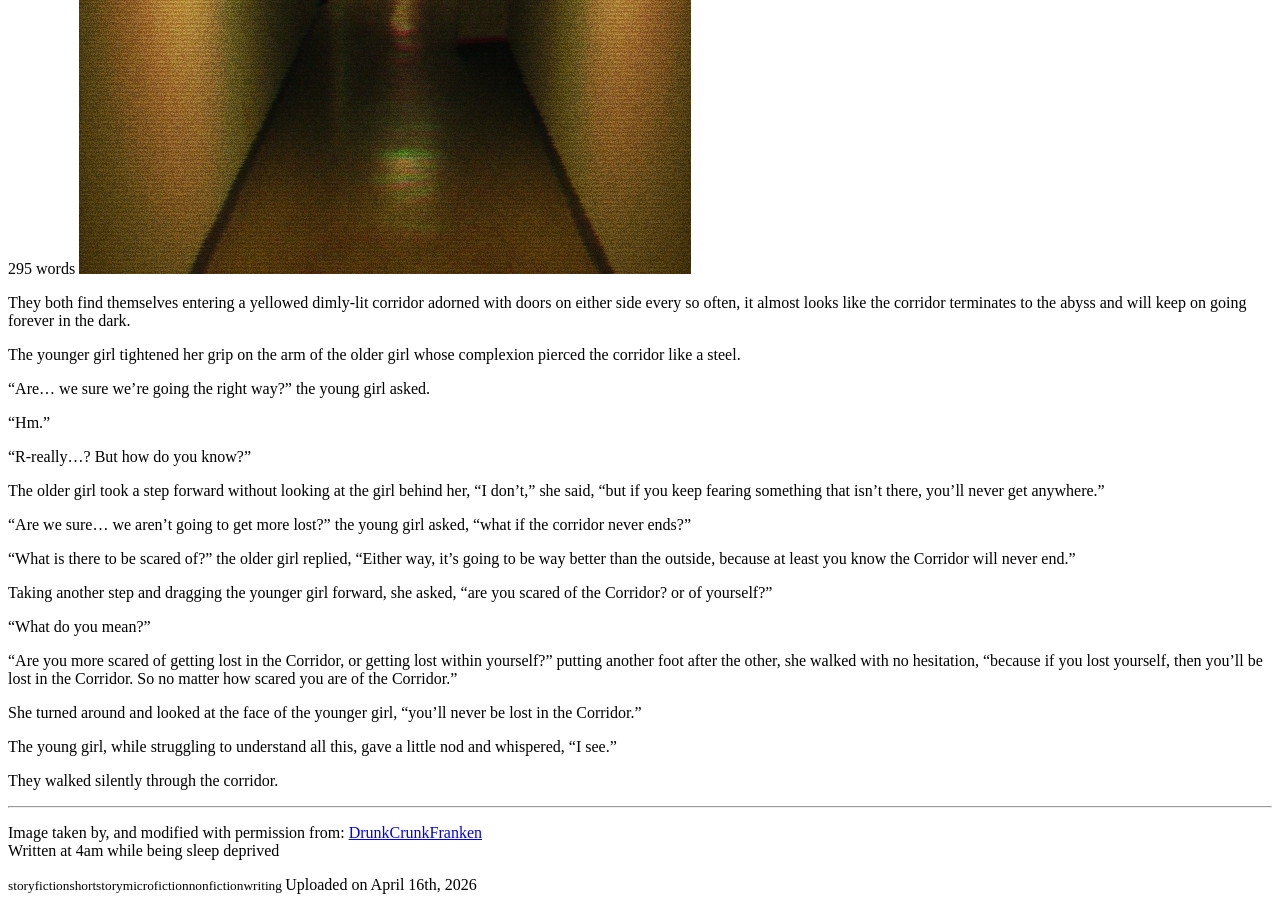
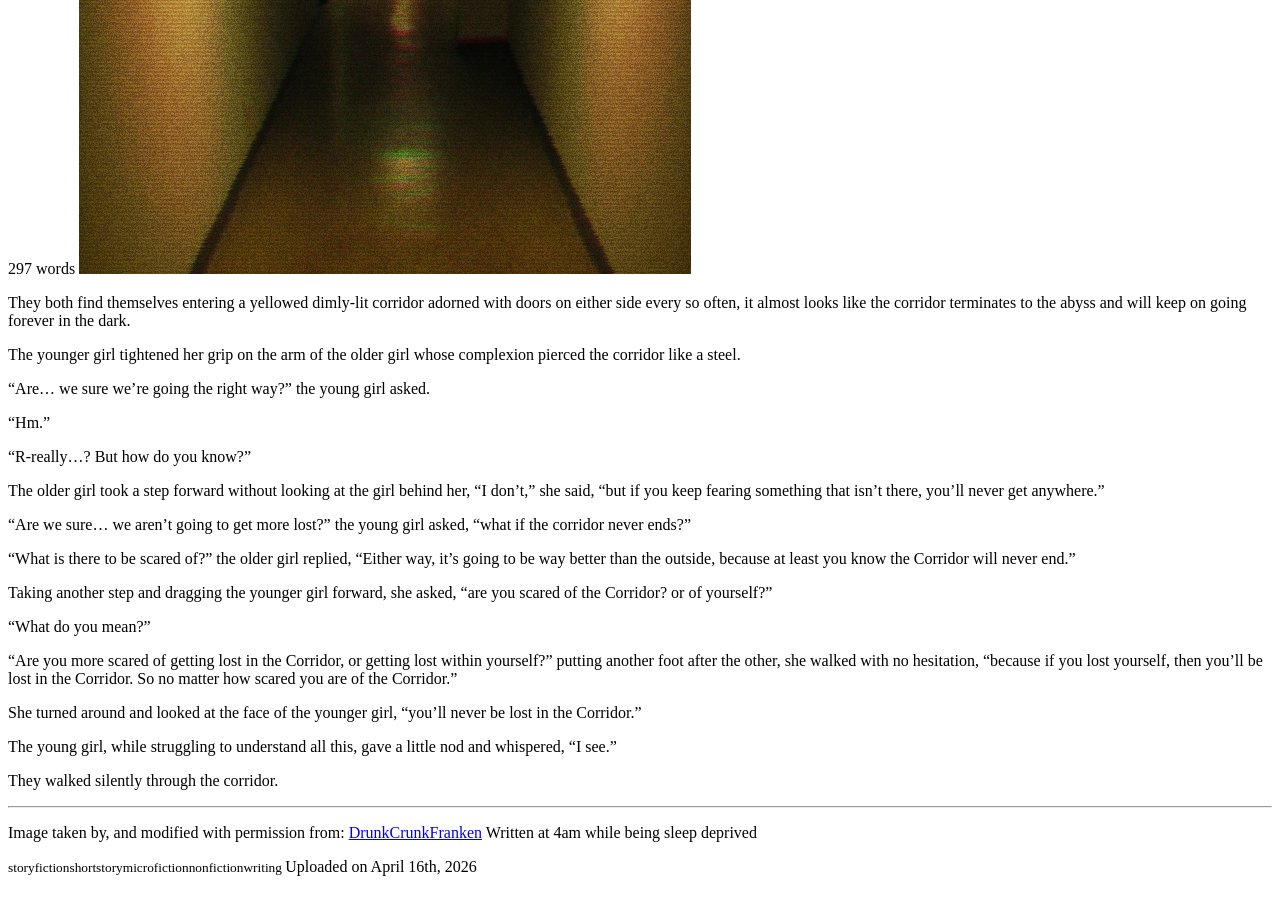
Before and after one commit to Fafau06/fafau06.github.io, a Jekyll site: the page built from _posts/2026-04-16-misplaced_fear.md, in a window 1280 px wide and 900 px high, scrolled down 727 px. Built offline with Jekyll 4.4.1, drawn with Linux system fonts in a browser that asks for light colours.

Commit message:
Update 2026-04-16-misplaced_fear.md

```diff
--- a/_posts/2026-04-16-misplaced_fear.md
+++ b/_posts/2026-04-16-misplaced_fear.md
@@ -35,5 +35,7 @@
 
 They walked silently through the corridor.
 <hr>
-Image taken by, and modified with permission from: <a class="u-url" href="https://bsky.app/profile/drunkcrunkfranken.bsky.social">DrunkCrunkFranken</a><br>
+Image taken by, and modified with permission from: [DrunkCrunkFranken](https://bsky.app/profile/drunkcrunkfranken.bsky.social)
 Written at 4am while being sleep deprived
+
+<link class="u-url" href="https://fafau06.github.io/misplaced_fear">
```
